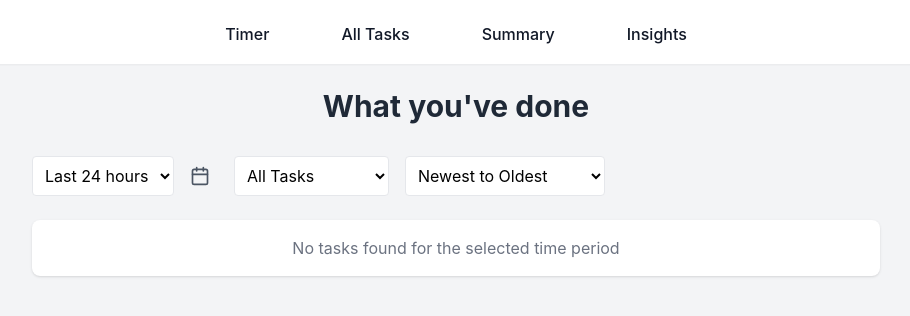
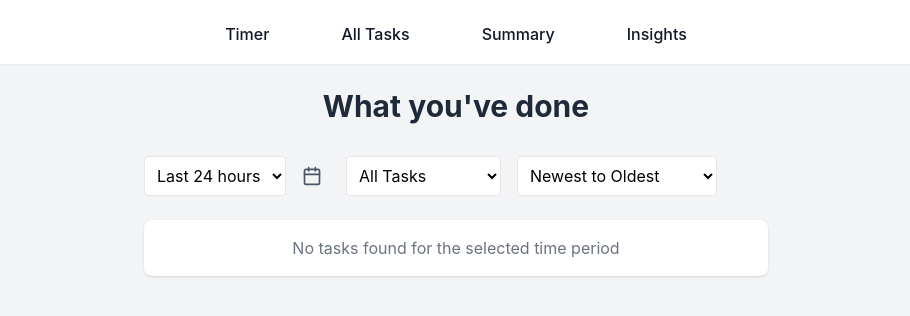
Before and after one commit to evelynso2024/TimeWell, a React (Create React App) app: page /all-tasks in a window 1280 px wide. Shown: the top 316 px of the page, without its empty margins (184-1094 px from the left). Built offline with nearby package versions, Linux system fonts and the light colour scheme; the HTML template or start-up script is replaced by a standard one.

Commit message:
Update AllTasks.js

```diff
--- a/src/components/AllTasks.js
+++ b/src/components/AllTasks.js
@@ -23,12 +23,12 @@ function AllTasks() {
       endDate.setHours(23, 59, 59, 999); // Include the entire end date
 
       allTasks = allTasks.filter(task => {
-        const taskDate = new Date(task.startTime);
+        const taskDate = new Date(task.timestamp);
         return taskDate >= startDate && taskDate <= endDate;
       });
     } else {
       allTasks = allTasks.filter(task => {
-        const taskDate = new Date(task.startTime);
+        const taskDate = new Date(task.timestamp);
         const hoursDiff = (now - taskDate) / (1000 * 60 * 60);
 
         switch(timeFilter) {
@@ -144,7 +144,7 @@ function AllTasks() {
   }, []);
 
   return (
-    <div className="max-w-4xl mx-auto p-6">
+    <div className="max-w-2xl mx-auto p-6">
       <div className="text-center mb-8">
         <h1 className="text-3xl font-bold text-gray-800">What you've done</h1>
       </div>
```
